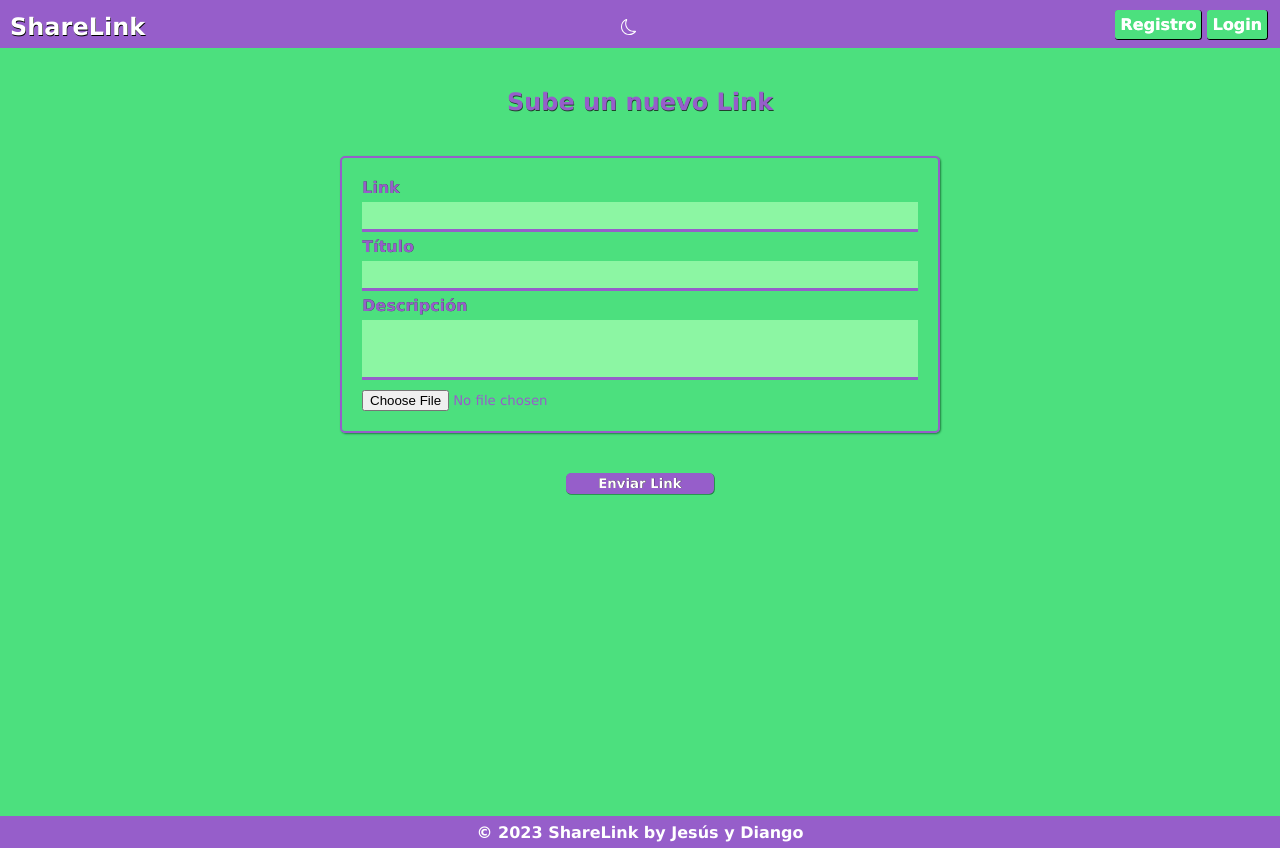
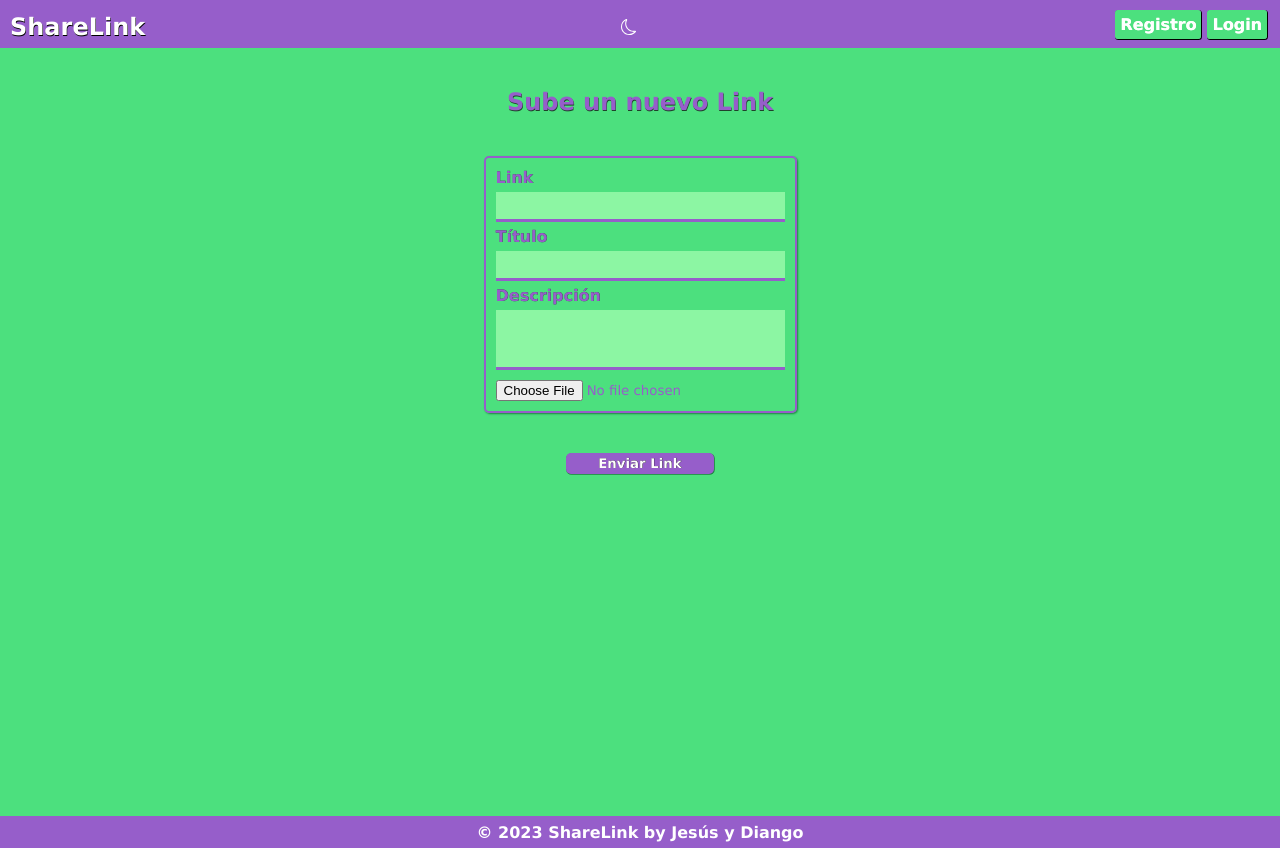
Before and after one commit to DIANG016/SHARELINKS, a React (Create React App) app: page /enlace in a window 1280 px wide. Built offline with nearby package versions, Linux system fonts and the light colour scheme.

Commit message:
actualizaciones

```diff
--- a/src/components/editImage.css
+++ b/src/components/editImage.css
@@ -16,7 +16,7 @@
 .editImagenFiel {
   display: flex;
   flex-direction: column;
-  padding: 40px;
+  padding: 20px;
   color: var(--primary);
   font-weight: bold;
   border: 2px solid var(--primary);
--- a/src/components/enlace.css
+++ b/src/components/enlace.css
@@ -7,14 +7,13 @@
   align-items: center;
   box-shadow: 1px 1px 2px var(--box-shadow);
   max-width: 600px;
-  white-space: nowrap;
   overflow: hidden;
-  text-overflow: ellipsis;
 }
 
 .tituloEnlace {
   margin-bottom: 5px;
   text-shadow: 0.5px 0.5px var(--text-shadow);
+  text-align: center;
 }
 
 .tituloLink {
@@ -91,9 +90,13 @@
   .link {
     margin-left: auto;
     margin-right: auto;
-  } */
+  }
 
   .imgNewlink {
     width: 60%;
   }
+
+  .sectionEnlace {
+    width: 60%;
+  }
 }
--- a/src/pages/NewLink.js
+++ b/src/pages/NewLink.js
@@ -25,7 +25,7 @@ export const NewLink = ({ addLink }) => {
       e.target.reset();
       setImage(null);
       navigate(`/`);
-      toast.success("¡Link subido satisfact!");
+      toast.success("¡Link subido satisfactoriamente!");
     } catch (error) {
       setError(error.message);
 
@@ -38,9 +38,9 @@ export const NewLink = ({ addLink }) => {
   };
   return (
     <>
-    <section className="hola">
+    <section className="newLinkSection">
       <h2 className="tituloNewLink">Sube un nuevo Link</h2>
-      <form className="formContenedor" onSubmit={handleSubmit}>
+      <form className="formContenedorNew" onSubmit={handleSubmit}>
         <fieldset className="formNewLink">
           <label className="labelNewLink" htmlFor="url">
             Link
--- a/src/pages/editUser.css
+++ b/src/pages/editUser.css
@@ -2,17 +2,16 @@
   margin-top: 40px;
   text-align: center;
   color: var(--primary);
-  text-shadow:  0.5px 0.5px var(--text-shadow);
+  text-shadow: 0.5px 0.5px var(--text-shadow);
 }
 
-.formEditUser{
+.formEditUser {
   display: flex;
   flex-direction: column;
   margin: 40px;
   justify-content: center;
   padding-top: 10px;
   color: var(--primary);
-
 }
 
 .editFieldUser {
@@ -30,15 +29,13 @@
   text-shadow: 0.5px 0.5px var(--text-shadow);
 }
 
-.inputEdit{
+.inputEdit {
   height: 30px;
   border: none;
   border-bottom: 3px solid var(--primary);
-    background-color:var(--background-color-input);
-    outline-color:darkorchid;
+  background-color: var(--background-color-input);
+  outline-color: darkorchid;
   padding: 5px;
-    color: var(--primary);
-
 }
 
 .inputEdit:focus {
@@ -46,14 +43,13 @@
   border-bottom: 3px solid rgb(199, 157, 239);
 }
 
-
 .textareaEditUser {
   border: none;
   min-height: 60px;
-    border-bottom: 3px solid  var(--primary);
+  border-bottom: 3px solid var(--primary);
   background-color: rgb(140, 246, 163);
-    color:  var(--primary);
-    outline-color:darkorchid;
+  color: var(--primary);
+  outline-color: darkorchid;
   resize: none;
   padding: 5px;
 }
@@ -63,16 +59,13 @@
   border-bottom: 3px solid rgb(199, 157, 239);
 }
 
-
-.errorEdit{
-    color:red;
+.errorEdit {
+  color: red;
   margin-top: 20px;
   text-align: center;
 }
 
-
 @media (min-width: 600px) {
-
   .formEditUser {
     max-width: 600px;
     margin-left: auto;
--- a/src/pages/home.css
+++ b/src/pages/home.css
@@ -142,7 +142,7 @@ img.move3 {
   border-radius: 50px;
   text-decoration: none;
   color: rgb(180, 166, 193);
-  width: 240px;
+  width: 200px;
   padding: 5px;
   box-shadow: 0.5px 0.5px 1px var(--box-shadow);
 }
--- a/src/pages/newLink.css
+++ b/src/pages/newLink.css
@@ -1,21 +1,26 @@
+.newLinkSection {
+  display: flex;
+  flex-direction: column;
+  align-items: center;
+}
+
 .tituloNewLink {
   margin-top: 40px;
+  margin-bottom: 10px;
   color: var(--primary);
-  text-align: center;
   text-shadow: 0.5px 0.5px var(--text-shadow);
 }
 
-.formContenedor {
+.formContenedorNew {
   display: flex;
   flex-direction: column;
-  margin: 40px;
-  justify-content: center;
+  margin: 30px;
 }
 
 .formNewLink {
   display: flex;
+  padding: 10px;
   flex-direction: column;
-  padding: 20px;
   border: solid 2px var(--primary);
   border-radius: 5px;
   color: var(--primary);
@@ -61,11 +66,3 @@
 .divButton {
   margin-top: 40px;
 }
-
-@media (min-width: 600px) {
-  .formContenedor {
-    max-width: 600px;
-    margin-left: auto;
-    margin-right: auto;
-  }
-}
```
Lines whose indentation alone changed are shown as unchanged.
